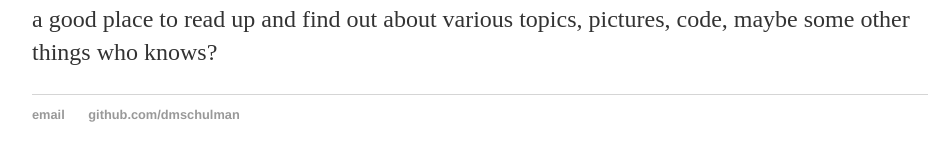
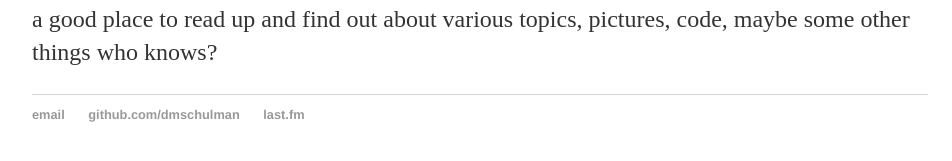
Before and after one commit to dmschulman/dmschulman.github.io, a Jekyll site: the page built from index.html, in a window 1280 px wide. Shown: the part 262-423 px from the top of the page, without its empty margins (160-1112 px from the left). Built offline with Jekyll 4.4.1, drawn with Linux system fonts in a browser that asks for light colours.

Commit message:
Update footer.html

```diff
--- a/_includes/footer.html
+++ b/_includes/footer.html
@@ -1,4 +1,5 @@
 	<ul>
-					<li><a href="mailto:dmschulman@gmail.com">email</a></li>
-					<li><a href="https://github.com/dmschulman">github.com/dmschulman</a></li>
+					<li><a href="mailto:dmschulman@gmail.com" title="Email">email</a></li>
+					<li><a href="https://github.com/dmschulman" title="Github">github.com/dmschulman</a></li>
+					<li><a href="https://www.last.fm/user/dmschulman" title="last.fm">last.fm</a></li>
 				</ul>
```
